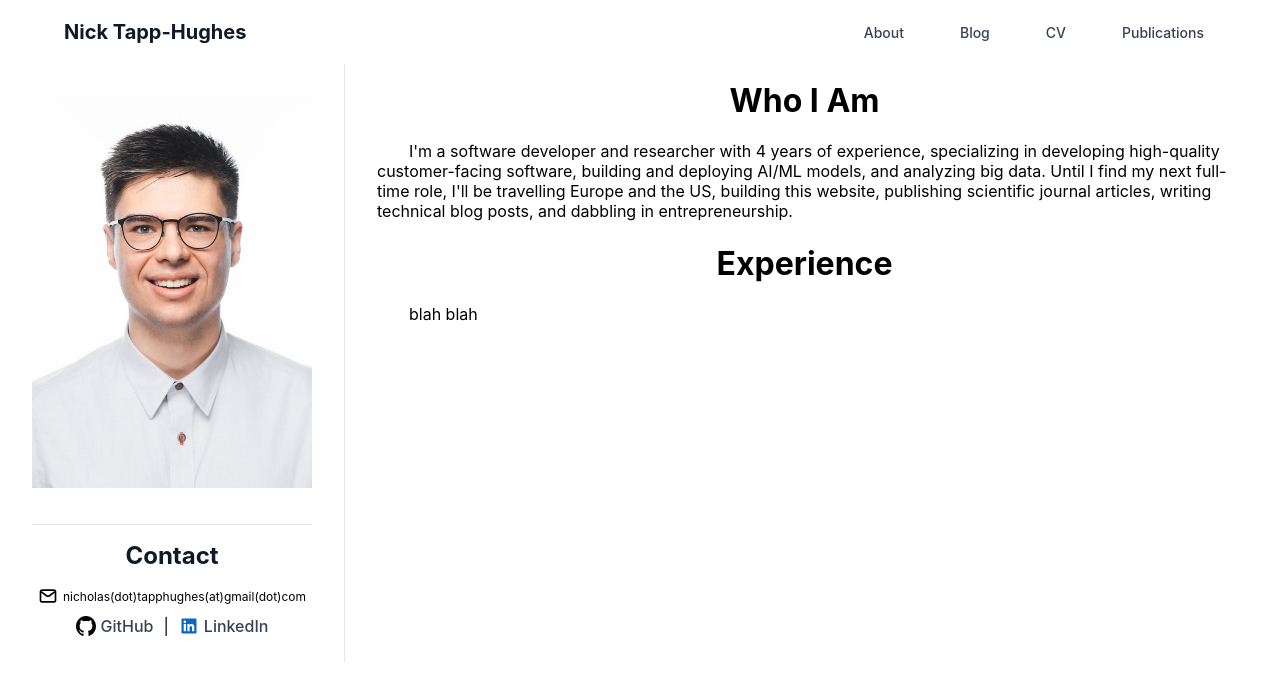
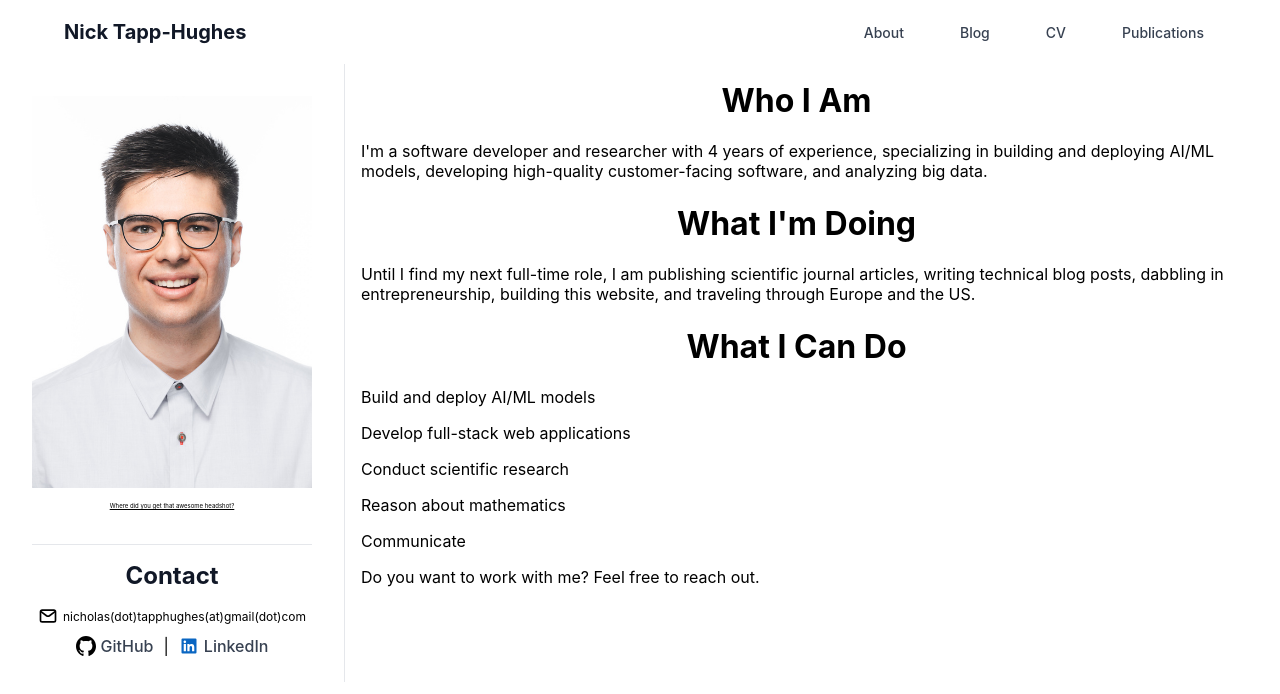
Before and after one commit to tapphughesn/blog, a React (Vite) app in the folder app/: page / in a window 1280 px wide. Shown: the top 694 px of the page. Built offline with nearby package versions, Linux system fonts and the light colour scheme.

Commit message:
Add some main content

```diff
--- a/app/src/App.css
+++ b/app/src/App.css
@@ -9,8 +9,16 @@
   padding-top: 1px;
 }
 
-.main-paragraph {
-  text-indent: 2em;
+.headshot-link {
+  font-size: 6px;
+  margin-top: -10px;
+  color: black;
+  transition: color 0.2s ease, transform 0.2s ease;
+}
+
+.headshot-link:hover {
+  color: #2563eb;
+  transform: translateY(-2px);
 }
 
 /* #region Navigation */
@@ -177,9 +185,8 @@
 
 .two-pane {
   display: flex;
-  flex-direction: column;
+  flex-direction: column-reverse;
   /* mobile first: stacked */
-  gap: 1rem;
   margin-top: 2rem;
   /* space for fixed navbar */
   min-height: calc(100vh - 4rem);
@@ -201,7 +208,7 @@
 /* Left pane */
 .left {
   flex: 0 0 280px;
-  /* fixed width */
+  border-top: 1px solid #e5e7eb;
 }
 
 .left-portrait {
@@ -224,6 +231,8 @@
     /* subtle grey */
     padding-right: 2rem;
     padding-left: 0;
+
+    border-top: 0px;
   }
 }
 
@@ -271,7 +280,6 @@
 
 .contact-section__link {
   align-items: center;
-  gap: 0.75rem;
   text-decoration: none;
   color: #374151;
   font-weight: 500;
--- a/app/src/App.tsx
+++ b/app/src/App.tsx
@@ -19,6 +19,15 @@ function App() {
             alt="Headshot picture of Nick Tapp-Hughes"
             className="left-portrait"
           />
+          <a
+            href="https://danielturbertphotography.com/"
+            target="_blank"
+            rel="noopener noreferrer"
+            className="headshot-link"
+          >
+            <span>Where did you get that awesome headshot?</span>
+          </a>
+
           <Contact />
         </aside>
         <RightContent />
@@ -35,14 +44,35 @@ const RightContent = () => {
         Who I Am
       </h1>
       <p className="main-paragraph">
-        I'm a software developer and researcher with 4 years of experience, specializing in developing high-quality customer-facing software, building and deploying AI/ML models, and analyzing big data.
-        Until I find my next full-time role, I'll be travelling Europe and the US, building this website, publishing scientific journal articles, writing technical blog posts, and dabbling in entrepreneurship.
+        I'm a software developer and researcher with 4 years of experience, specializing in building and deploying AI/ML models, developing high-quality customer-facing software, and analyzing big data.
       </p>
       <h1 className="main-subheading">
-        Experience
+        What I'm Doing
       </h1>
       <p className="main-paragraph">
-        blah blah
+        Until I find my next full-time role, I am publishing scientific journal articles, writing technical blog posts, dabbling in entrepreneurship, building this website, and traveling through Europe and the US.
+      </p>
+      <h1 className="main-subheading">
+        What I Can Do
+      </h1>
+      <p className="main-paragraph">
+        Build and deploy AI/ML models
+      </p>
+      <p className="main-paragraph">
+        Develop full-stack web applications
+      </p>
+      <p className="main-paragraph">
+        Conduct scientific research
+      </p>
+      <p className="main-paragraph">
+        Reason about mathematics
+      </p>
+      <p className="main-paragraph">
+        Communicate
+      </p>
+      <p className="main-paragraph">
+        Do you want to work with me?
+        Feel free to reach out.
       </p>
     </div>
   )
```
